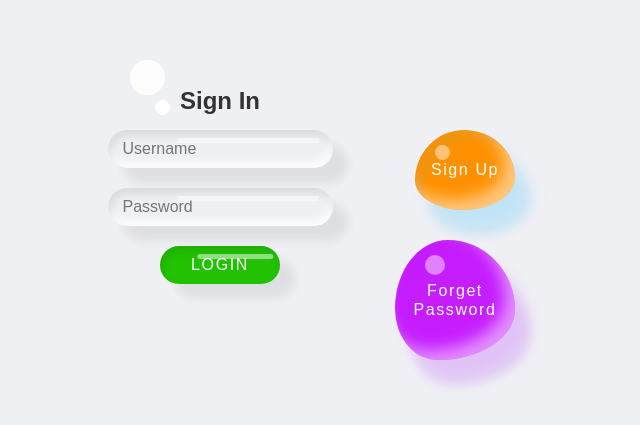
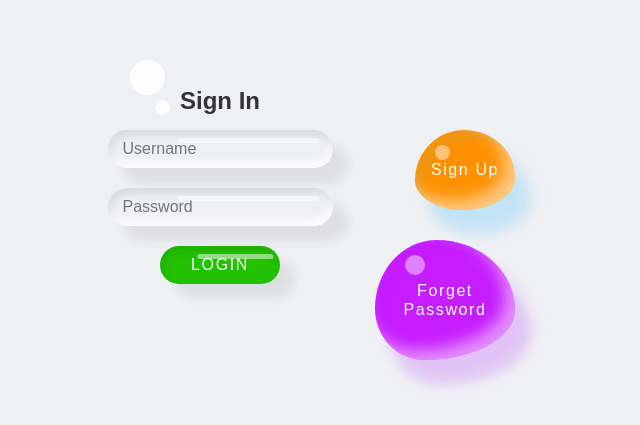
Before and after one commit to targeeseneh/Liquid-Drop-LogIn, a plain HTML site: page index.html in a window 1280 px wide. Shown: the part 215-640 px from the top of the page, without its empty margins (340-980 px from the left). Drawn offline with Linux system fonts and the light colour scheme.

Commit message:
Update style.css

```diff
--- a/style.css
+++ b/style.css
@@ -125,7 +125,7 @@ body{
     position: absolute;
     right: -120px;
     bottom: 0;
-    width: 120px;
+    width: 140px;
     height: 120px;
     background: #c61dff;
     display: flex;
```
